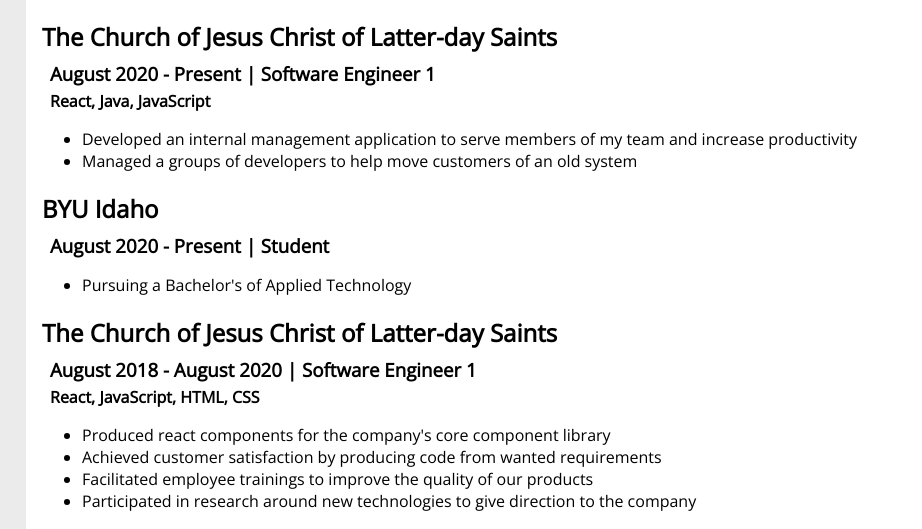
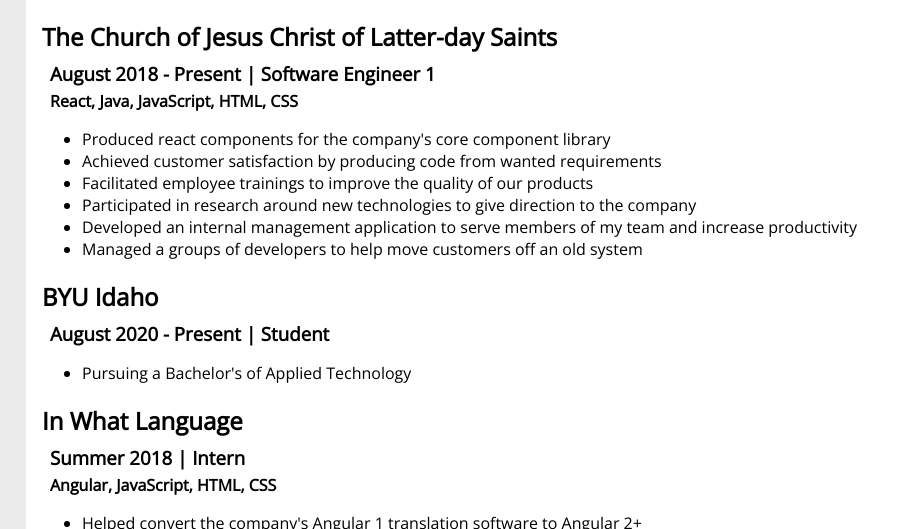
Before and after one commit to alexd99/alexdahl.dev, a plain HTML site: page index.html in a window 1280 px wide. Shown: the top 529 px of the page, 358-1280 px from the left. Drawn offline with nearby package versions, Linux system fonts and the light colour scheme.

Commit message:
combine work history for the church into one block

```diff
--- a/index.html
+++ b/index.html
@@ -55,38 +55,9 @@
           The Church of Jesus Christ of Latter-day Saints
         </h2>
         <h3 class="companyMetadata">
-          August 2020 - Present | Software Engineer 1
+          August 2018 - Present | Software Engineer 1
         </h3>
-        <h4 class="companySkills">React, Java, JavaScript</h4>
-
-        <ul>
-          <li>
-            Developed an internal management application to serve members of my
-            team and increase productivity
-          </li>
-          <li>
-            Managed a groups of developers to help move customers of an old
-            system
-          </li>
-        </ul>
-      </div>
-
-      <div class="historyBlock">
-        <h2 class="companyName">BYU Idaho</h2>
-        <h3 class="companyMetadata">August 2020 - Present | Student</h3>
-        <ul>
-          <li>Pursuing a Bachelor's of Applied Technology</li>
-        </ul>
-      </div>
-
-      <div class="historyBlock">
-        <h2 class="companyName">
-          The Church of Jesus Christ of Latter-day Saints
-        </h2>
-        <h3 class="companyMetadata">
-          August 2018 - August 2020 | Software Engineer 1
-        </h3>
-        <h4 class="companySkills">React, JavaScript, HTML, CSS</h4>
+        <h4 class="companySkills">React, Java, JavaScript, HTML, CSS</h4>
 
         <ul>
           <li>
@@ -104,6 +75,22 @@
             Participated in research around new technologies to give direction
             to the company
           </li>
+          <li>
+            Developed an internal management application to serve members of my
+            team and increase productivity
+          </li>
+          <li>
+            Managed a groups of developers to help move customers off an old
+            system
+          </li>
+        </ul>
+      </div>
+
+      <div class="historyBlock">
+        <h2 class="companyName">BYU Idaho</h2>
+        <h3 class="companyMetadata">August 2020 - Present | Student</h3>
+        <ul>
+          <li>Pursuing a Bachelor's of Applied Technology</li>
         </ul>
       </div>
 
```
